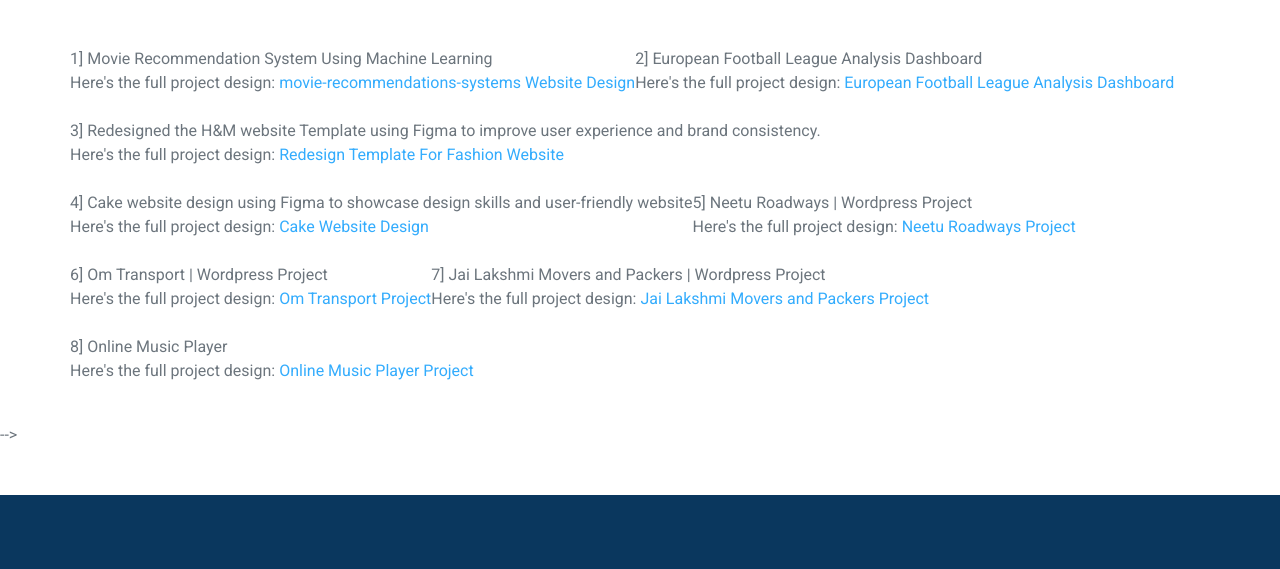
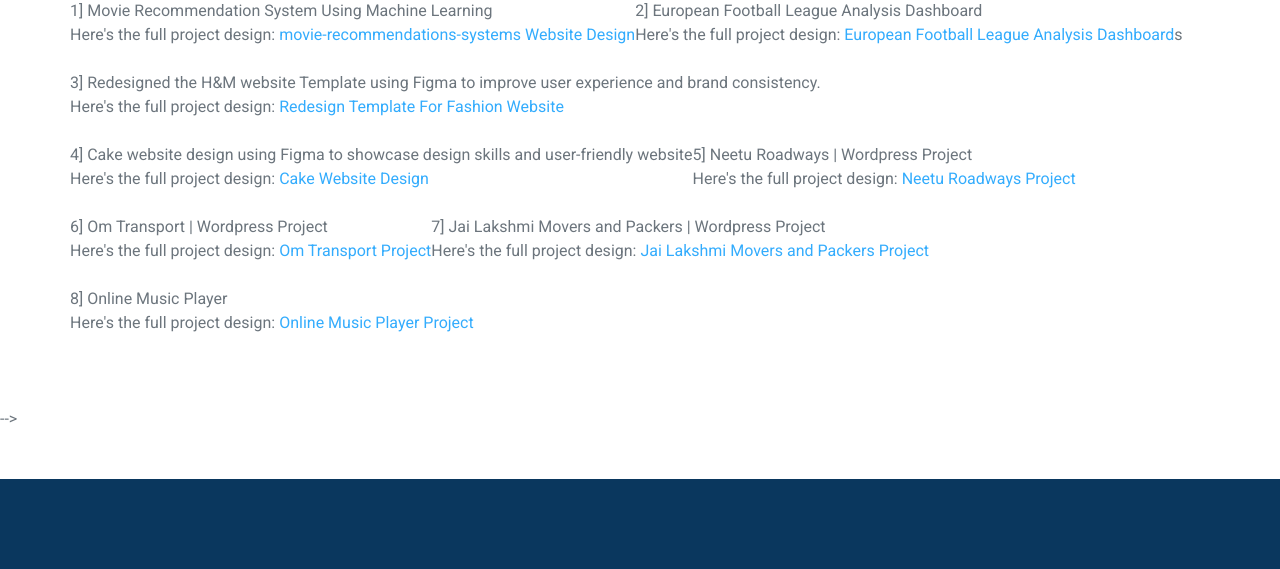
Before and after one commit to ashsus09/myportfolio, a plain HTML site: page index.html in a window 1280 px wide. Shown: the part 3013-3582 px from the top of the page. Drawn offline with nearby package versions, Linux system fonts and the light colour scheme.

Commit message:
Resume Update

```diff
--- a/index.html
+++ b/index.html
@@ -463,7 +463,7 @@
     <!-- new one  -->
 
     <!-- Portfolio Start -->
-    <div class="container-fluid pt-5 pb-3" id="portfolio">
+    <div class="container-fluid pt-8 pb-5" id="portfolio">
         <div class="container">
             <div class="position-relative d-flex align-items-center justify-content-center">
                 <h1 class="display-1 text-uppercase text-white" style="-webkit-text-stroke: 1px #dee2e6;">Gallery</h1>
@@ -482,7 +482,7 @@
                 <div class="mb-2">
                     <p>2] European Football League Analysis Dashboard
                         <br>Here's the full project design:
-                        <a href="" target="_blank">European Football League Analysis Dashboard</a>
+                        <a href="" target="_blank">European Football League Analysis Dashboard</a>s
                     </p>
                 </div>
 
```
